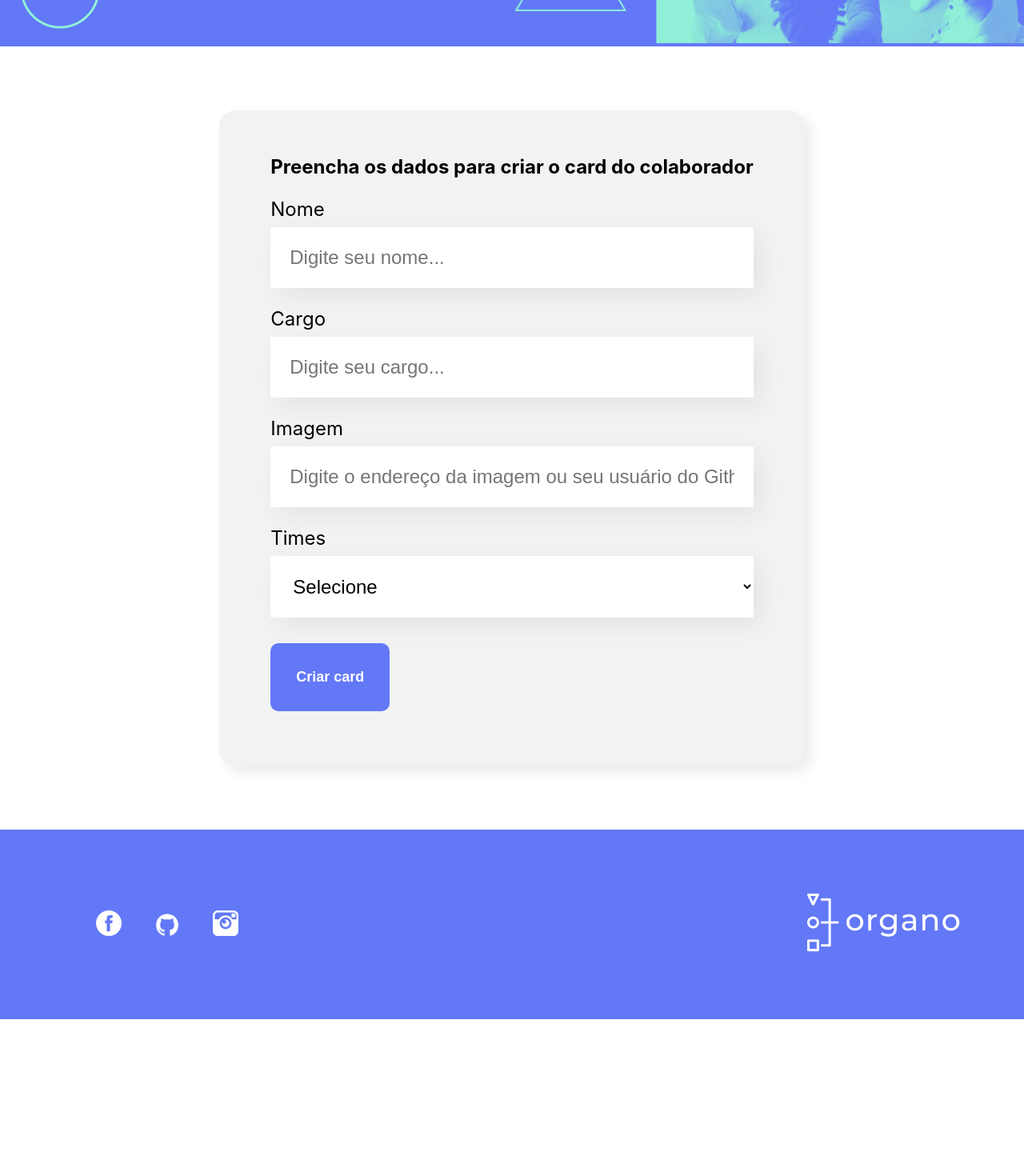
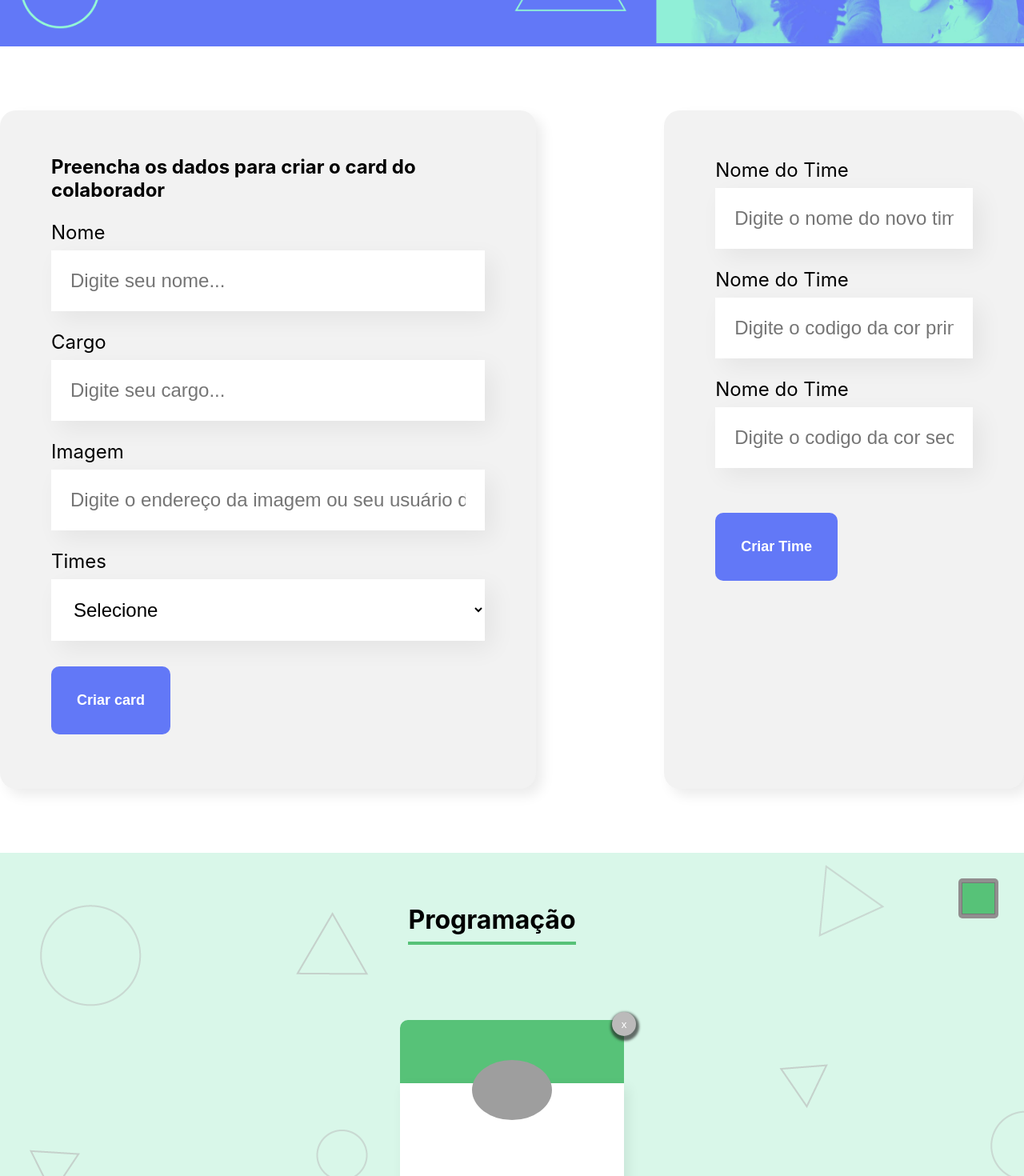
Before and after one commit to HenrithanN/organo-react, a React (Create React App) app: page / in a window 1280 px wide. Shown: the part 440-1910 px from the top of the page at 80% size. Before the commit the page ends 1714 px from the top, so only its background shows below. Built offline with nearby package versions, Linux system fonts and the light colour scheme; grey boxes are pictures that could not be loaded; the HTML template or start-up script is replaced by a standard one.

Commit message:
<feat> criando usuários estaticos iniciais + criando formulário para inserir nova opção de time

```diff
--- a/src/App.js
+++ b/src/App.js
@@ -8,23 +8,37 @@ import { v4 as uuidv4 } from 'uuid';
 function App() {
 
   const [arrayTimes, setTimes] = useState([
-    { id: uuidv4(), nome: 'Programação', corPrimaria: '#57C278', corSecundaria: '#D9F7E9' },
-    { id: uuidv4(), nome: 'Front-End', corPrimaria: '#82CFFA', corSecundaria: '#E8F8FF' },
-    { id: uuidv4(), nome: 'Data Science', corPrimaria: '#A6D157', corSecundaria: '#F0F8E2' },
-    { id: uuidv4(), nome: 'Devops', corPrimaria: '#E06B69', corSecundaria: '#FDE7E8' },
-    { id: uuidv4(), nome: 'UX e Design', corPrimaria: '#D86EBF', corSecundaria: '#FAE5F5' },
-    { id: uuidv4(), nome: 'Mobile', corPrimaria: '#FEBA05', corSecundaria: '#FFF5D9' },
-    { id: uuidv4(), nome: 'Inovação e Gestão', corPrimaria: '#FF8A29', corSecundaria: '#FFEEDF' }
+    { idTime: uuidv4(), nome: 'Programação', corPrimaria: '#57C278', corSecundaria: '#D9F7E9' },
+    { idTime: uuidv4(), nome: 'Front-End', corPrimaria: '#82CFFA', corSecundaria: '#E8F8FF' },
+    { idTime: uuidv4(), nome: 'Data Science', corPrimaria: '#A6D157', corSecundaria: '#F0F8E2' },
+    { idTime: uuidv4(), nome: 'Devops', corPrimaria: '#E06B69', corSecundaria: '#FDE7E8' },
+    { idTime: uuidv4(), nome: 'UX e Design', corPrimaria: '#D86EBF', corSecundaria: '#FAE5F5' },
+    { idTime: uuidv4(), nome: 'Mobile', corPrimaria: '#FEBA05', corSecundaria: '#FFF5D9' },
+    { idTime: uuidv4(), nome: 'Inovação e Gestão', corPrimaria: '#FF8A29', corSecundaria: '#FFEEDF' }
   ]);
-  const [ usuariosValue, setUsuarios ] = useState([]);
 
-  const mudarCorTime = (cor, id) => {
+  const [ usuariosValue, setUsuarios ] = useState([
+      { idUsuario: uuidv4(), nomeValue: 'JONATHAN HENRIQUE RIBEIRO LIMA', cargoValue: 'Analista', imagemValue: 'henrithanN', timeValue: arrayTimes[0].idTime},
+      { idUsuario: uuidv4(), nomeValue: 'JONATHAN HENRIQUE RIBEIRO LIMA', cargoValue: 'Analista', imagemValue: 'henrithanN', timeValue: arrayTimes[1].idTime},
+      { idUsuario: uuidv4(), nomeValue: 'JONATHAN HENRIQUE RIBEIRO LIMA', cargoValue: 'Analista', imagemValue: 'henrithanN', timeValue: arrayTimes[2].idTime},
+      { idUsuario: uuidv4(), nomeValue: 'JONATHAN HENRIQUE RIBEIRO LIMA', cargoValue: 'Analista', imagemValue: 'henrithanN', timeValue: arrayTimes[3].idTime},
+      { idUsuario: uuidv4(), nomeValue: 'JONATHAN HENRIQUE RIBEIRO LIMA', cargoValue: 'Analista', imagemValue: 'henrithanN', timeValue: arrayTimes[4].idTime},
+      { idUsuario: uuidv4(), nomeValue: 'JONATHAN HENRIQUE RIBEIRO LIMA', cargoValue: 'Analista', imagemValue: 'henrithanN', timeValue: arrayTimes[5].idTime},
+      { idUsuario: uuidv4(), nomeValue: 'JONATHAN HENRIQUE RIBEIRO LIMA', cargoValue: 'Analista', imagemValue: 'henrithanN', timeValue: arrayTimes[6].idTime},
+  ]);
+
+
+  const mudarCorTime = (cor, idTime) => {
     setTimes(arrayTimes.map(time => {
-      if(time.id === id){
+      if(time.idTime === idTime){
         time.corPrimaria = cor;
       }
       return time;
     }))
+  }
+
+  const cadastrarTime = (time) => {
+    setTimes([...arrayTimes, time]);
   }
 
   const cadastrarUsuario = (usuario) => {
@@ -39,15 +53,19 @@ function App() {
   return (
     <div>
       <Banner />
-      <CustomForm arrayTimes={arrayTimes} cadastrarUsuario={usuario => cadastrarUsuario(usuario)} />
+      <CustomForm
+        arrayTimes={arrayTimes}
+        cadastrarUsuario={usuario => cadastrarUsuario(usuario)}
+        cadastrarTime={time => cadastrarTime(time)}
+      />
       { arrayTimes.map(time =>
         <Time
           nome={time.nome}
           corPrimaria={time.corPrimaria}
           corSecundaria={time.corSecundaria}
-          key={time.id}
-          id={time.id}
-          usuarios={usuariosValue.filter(usuario => usuario.timeValue === time.id)}
+          key={time.idTime}
+          idTime={time.idTime}
+          usuarios={usuariosValue.filter(usuario => usuario.timeValue === time.idTime)}
           deletarUsuario={deletarUsuario}
           mudaCorTime={mudarCorTime}
           >
--- a/src/components/CustomForm/index.jsx
+++ b/src/components/CustomForm/index.jsx
@@ -5,23 +5,43 @@ import CustomButton from '../CustomButton';
 import { useState } from 'react';
 import { v4 as uuidv4 } from 'uuid';
 
-const CustomForm = ({cadastrarUsuario, arrayTimes}) => {
+const CustomForm = ({cadastrarUsuario, cadastrarTime, arrayTimes}) => {
 
-    const onSubmitForm = (event) => {
+    const cadastrarNovoUsuario = (event) => {
         event.preventDefault();
         const idUsuario = uuidv4();
         cadastrarUsuario({
             nomeValue, cargoValue, imagemValue, timeValue, idUsuario
         });
 
-        limparCamposFormulario();
+        limparCamposFormularioUsuario();
     }
 
-    const limparCamposFormulario = () => {
+    const cadastrarNovoTime = (event) => {
+        event.preventDefault();
+
+        const objNovoTime = {
+            idTime: uuidv4(),
+            nome: nomeTimeValue,
+            corPrimaria: corPrimariaValue,
+            corSecundaria: corSecundariaValue
+        }
+
+        cadastrarTime(objNovoTime);
+        limparCamposFormularioTime();
+    }
+
+    const limparCamposFormularioUsuario = () => {
         setNome('');
         setCargo('');
         setImagem('');
         setTime('');
+    }
+
+    const limparCamposFormularioTime = () => {
+        setNomeTime('');
+        setCorPrimaria('');
+        setCorSecundaria('');
     }
 
     const [ nomeValue, setNome ] = useState('');
@@ -29,10 +49,14 @@ const CustomForm = ({cadastrarUsuario, arrayTimes}) => {
     const [ imagemValue, setImagem ] = useState('');
     const [ timeValue, setTime ] = useState('');
 
+    const [ nomeTimeValue, setNomeTime ] = useState('');
+    const [ corPrimariaValue, setCorPrimaria ] = useState('');
+    const [ corSecundariaValue, setCorSecundaria ] = useState('');
+
 
     return (
         <section className='custom-form'>
-            <form onSubmit={onSubmitForm}>
+            <form onSubmit={cadastrarNovoUsuario}>
                 <h2>Preencha os dados para criar o card do colaborador</h2>
 
                 <TextInput
@@ -61,6 +85,28 @@ const CustomForm = ({cadastrarUsuario, arrayTimes}) => {
                 />
                 <CustomButton> Criar card </CustomButton>
             </form>
+            <form onSubmit={cadastrarNovoTime} style={{marginLeft: '10rem'}}>
+                <TextInput
+                    value={nomeTimeValue}
+                    label="Nome do Time"
+                    placeholder="Digite o nome do novo time"
+                    changeInput={value => setNomeTime(value)}
+                />
+                <TextInput
+                    value={corPrimariaValue}
+                    label="Nome do Time"
+                    placeholder="Digite o codigo da cor primaria"
+                    changeInput={value => setCorPrimaria(value)}
+                />
+                <TextInput
+                    value={corSecundariaValue}
+                    label="Nome do Time"
+                    placeholder="Digite o codigo da cor secundaria"
+                    changeInput={value => setCorSecundaria(value)}
+                />
+                <CustomButton> Criar Time </CustomButton>
+
+            </form>
         </section>
     )
 }
--- a/src/components/CustomSelect/index.jsx
+++ b/src/components/CustomSelect/index.jsx
@@ -12,7 +12,7 @@ const CustomSelect = ({value, options, label, changeSelect}) => {
             <select onChange={onSelectChange} value={value}>
                 <option value="" disabled>Selecione</option>
                 {options.map((opcao) => {
-                    return <option value={opcao.id} key={opcao.id}>{ opcao.nome }</option>
+                    return <option value={opcao.idTime} key={opcao.idTime}>{ opcao.nome }</option>
                 })}
             </select>
         </div>
--- a/src/components/Time/index.jsx
+++ b/src/components/Time/index.jsx
@@ -1,7 +1,7 @@
 import './Time.css';
 import CustomCard from '../CustomCard'
 
-const Time = ({corPrimaria, corSecundaria, usuarios, nome, deletarUsuario, mudaCorTime, id}) => {
+const Time = ({corPrimaria, corSecundaria, usuarios, nome, deletarUsuario, mudaCorTime, idTime}) => {
 
     const css = { backgroundColor: corSecundaria, backgroundImage: 'url(/imgs/fundo.png)'  }
     const listaUsuarios = usuarios
@@ -9,7 +9,7 @@ const Time = ({corPrimaria, corSecundaria, usuarios, nome, deletarUsuario, mudaC
 
     const mudaCor = (event) => {
         const corSelecionada = event.target.value;
-        mudaCorTime(corSelecionada, id);
+        mudaCorTime(corSelecionada, idTime);
     }
 
     return (
```
